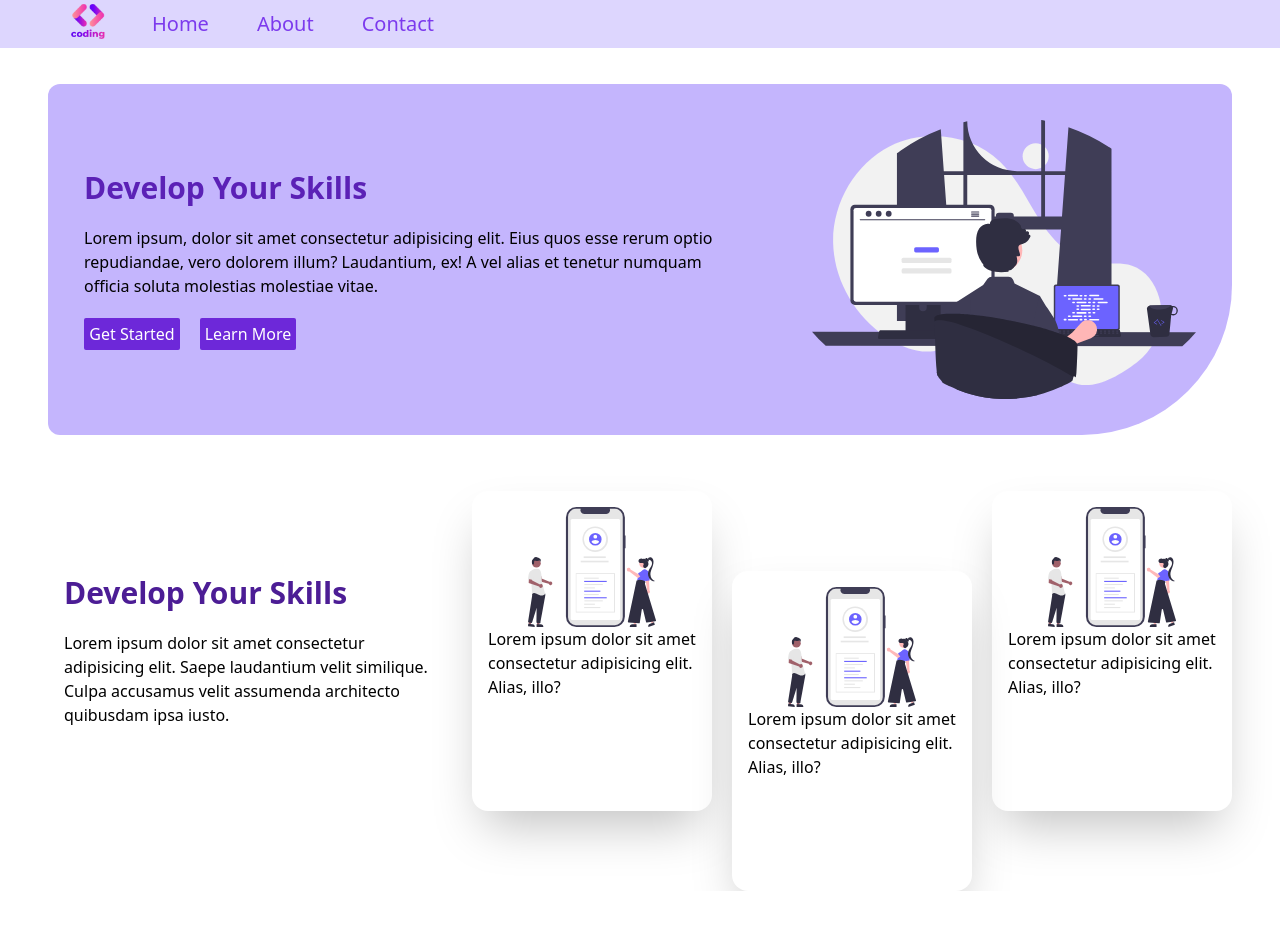
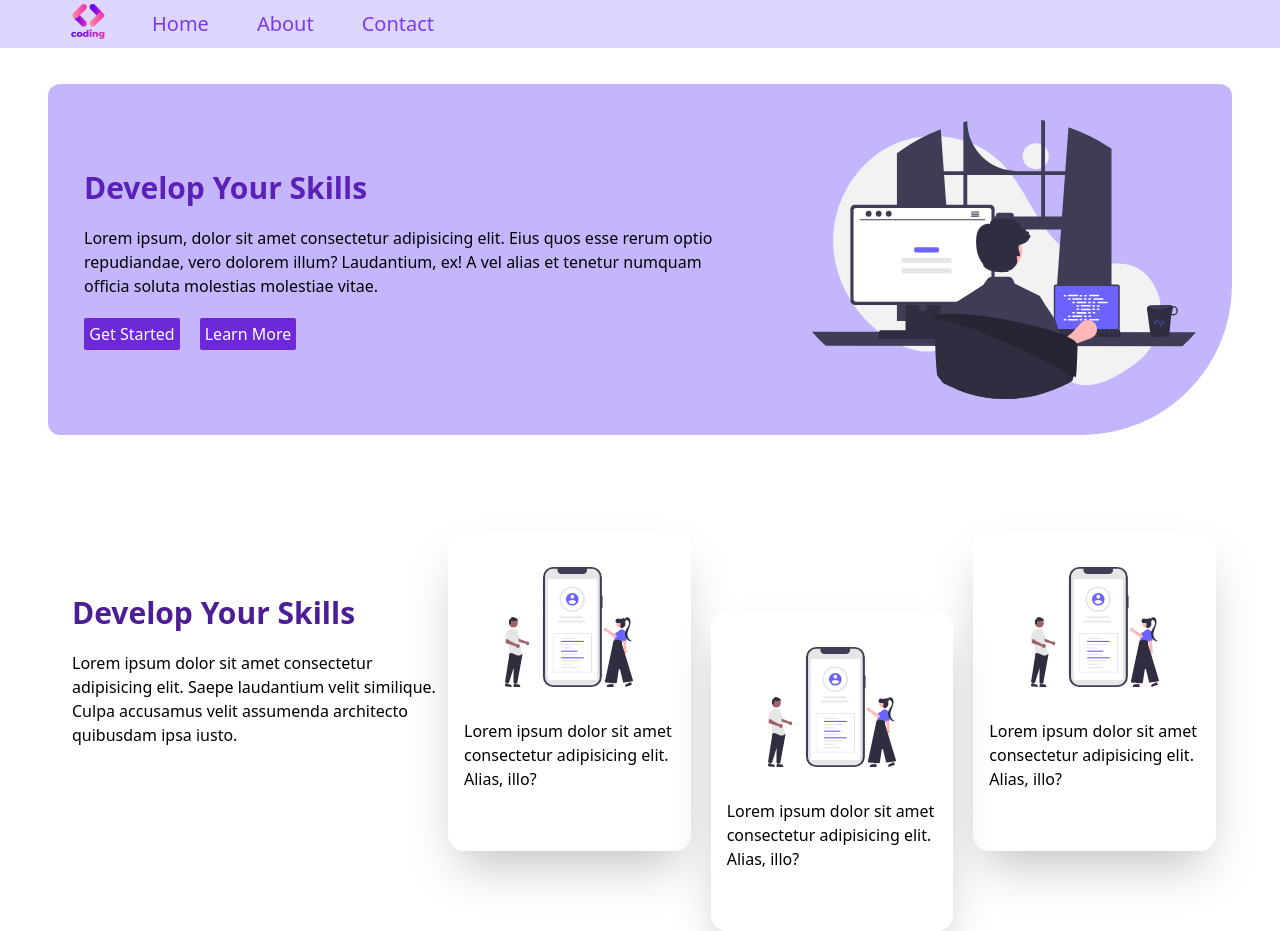
Before and after one commit to ahmadnursalim21/reactjs, a React (Vite) app: page / in a window 1280 px wide. Before the commit the page ends 891 px from the top, so only its background shows below. Built offline with nearby package versions, Linux system fonts and the light colour scheme.

Commit message:
memperbaiki css

```diff
--- a/src/components/Hero.jsx
+++ b/src/components/Hero.jsx
@@ -1,8 +1,8 @@
 const Hero = () => {
   return (
-    <div className="mt-10 mx-auto">
-      <div className="flex flex-col xl:flex-row justify-between items-center gap-5 xl:px-12">
-        <div className="space-y-5 px-4">
+    <div className="mt-10 px-4 mx-auto">
+      <div className="flex flex-col xl:flex-row justify-between items-center xl:px-12 px-4">
+        <div className="space-y-5 mx-2 md:w-1/3 ">
           <h2 className="text-3xl font-bold text-violet-900">
             Develop Your Skills
           </h2>
@@ -12,24 +12,36 @@ const Hero = () => {
             architecto quibusdam ipsa iusto.
           </p>
         </div>
-        <div className="flex flex-col md:flex-row gap-5">
-          <div className="card bg-white rounded-2xl shadow-2xl h-80 p-4 w-60 items-center flex flex-col cursor-pointer hover:translate-y-2 duration-300 transition-all">
-            <img src="/src/assets/develop.svg" alt=" " className="w-32" />
-            <p>
+        <div className="flex flex-col md:flex-row gap-5 md:w-2/3 mt-10  items-center justify-center">
+          <div className="card bg-white rounded-2xl shadow-2xl h-80 p-4 md:w-80 w-72 items-center flex flex-col cursor-pointer hover:translate-y-2 duration-300 transition-all">
+            <img
+              src="/src/assets/develop.svg"
+              alt=" "
+              className="md:w-32 w-40 my-5"
+            />
+            <p className="my-3">
               Lorem ipsum dolor sit amet consectetur adipisicing elit. Alias,
               illo?
             </p>
           </div>
-          <div className="card bg-white rounded-2xl shadow-2xl h-80 p-4 w-60 items-center flex flex-col cursor-pointer hover:translate-y-2 md:hover:translate-y-24 duration-300 transition-all md:translate-y-20">
-            <img src="/src/assets/develop.svg" alt=" " className="w-32" />
-            <p>
+          <div className="card bg-white rounded-2xl shadow-2xl h-80 p-4 md:w-80 w-72 items-center flex flex-col cursor-pointer hover:translate-y-2 md:hover:translate-y-24 duration-300 transition-all md:translate-y-20">
+            <img
+              src="/src/assets/develop.svg"
+              alt=" "
+              className="md:w-32 w-40 my-5"
+            />
+            <p className="my-3">
               Lorem ipsum dolor sit amet consectetur adipisicing elit. Alias,
               illo?
             </p>
           </div>
-          <div className="card bg-white rounded-2xl shadow-2xl h-80 p-4 w-60 items-center flex flex-col cursor-pointer hover:translate-y-2 duration-300 transition-all">
-            <img src="/src/assets/develop.svg" alt=" " className="w-32" />
-            <p>
+          <div className="card bg-white rounded-2xl shadow-2xl h-80 p-4 md:w-80 w-72 items-center flex flex-col cursor-pointer hover:translate-y-2 duration-300 transition-all">
+            <img
+              src="/src/assets/develop.svg"
+              alt=" "
+              className="md:w-32 w-40 my-5"
+            />
+            <p className="my-3">
               Lorem ipsum dolor sit amet consectetur adipisicing elit. Alias,
               illo?
             </p>
--- a/src/components/Navbar.jsx
+++ b/src/components/Navbar.jsx
@@ -51,9 +51,9 @@ const Navbar = () => {
         </div>
       </nav>
       {/* navigate mobile  */}
-      <div className="block absolute  sm:hidden  h-screen right-0 w-2/3">
+      <div className="block absolute  sm:hidden  h-full right-0 w-2/3">
         {isOpen && (
-          <ul className="flex flex-col items-center justify-center  h-screen bg-violet-200 ">
+          <ul className="flex flex-col items-center justify-center  h-full bg-violet-200 ">
             {navbarlist.map(({ link, Path }) => (
               <a
                 key={link}
```
